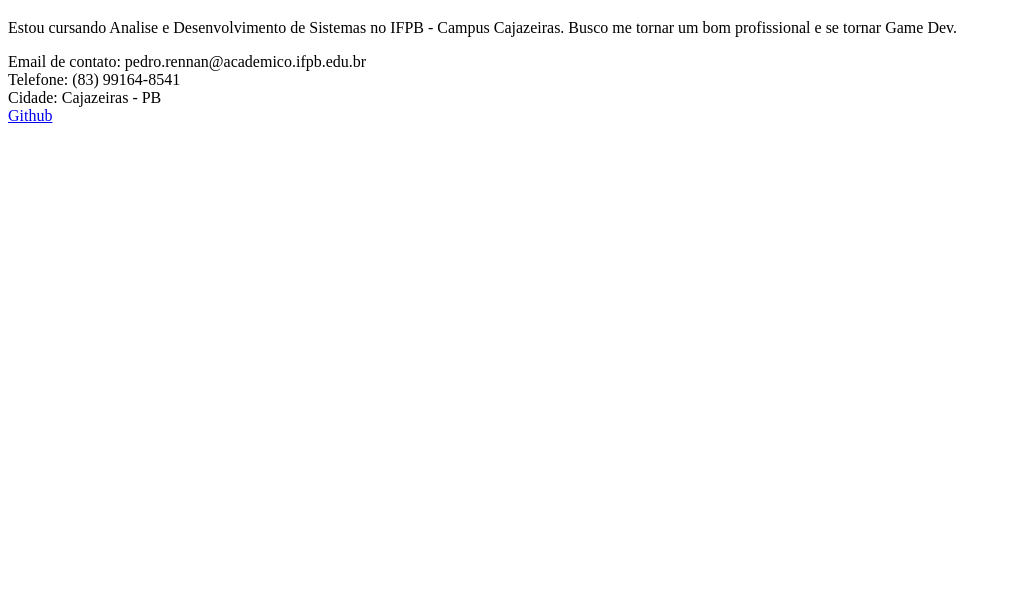
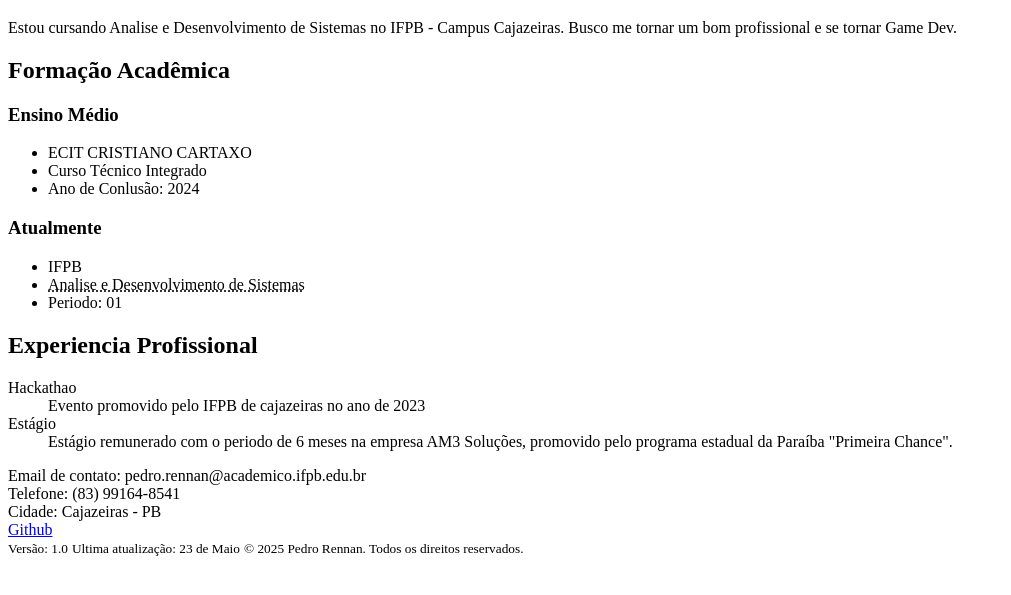
Before and after one commit to devPedroRennan/Atividade-Individual, a plain HTML site: page index.html in a window 1280 px wide. Shown: the part 61-656 px from the top of the page, without its empty margins (0-1011 px from the left). Drawn offline with Linux system fonts and the light colour scheme.

Commit message:
versao 1.0 do codigo, com todos os requisitos

```diff
--- a/index.html
+++ b/index.html
@@ -1,5 +1,5 @@
 <!DOCTYPE html>
-<html lang="en">
+<html lang="pt-br">
 <head>
     <meta charset="UTF-8">
     <meta name="viewport" content="width=device-width, initial-scale=1.0">
@@ -12,11 +12,46 @@
             Busco me tornar um bom profissional e se tornar Game Dev.
         </p>
     </header>
-    <addres>
+    <main>
+        <section class="formacao">
+            <h2>Formação Acadêmica</h2>
+            <h3>Ensino Médio</h3>
+            <ul>
+                <li>ECIT CRISTIANO CARTAXO</li>
+                <li>Curso Técnico Integrado</li>
+                <li>Ano de Conlusão: 2024</li>
+            </ul>
+            <h3>Atualmente</h3>
+            <ul>
+                <li>IFPB</li>
+                <li><abbr title="ADS">Analise e Desenvolvimento de Sistemas</abbr></li>
+                <li>Periodo: 01</li>
+            </ul>
+        </section>
+        <section class="experiencia">
+            <h2>Experiencia Profissional</h2>
+            <dl>
+                <dt>Hackathao</dt>
+                <dd>Evento promovido pelo IFPB de cajazeiras no ano de 2023</dd>
+                <dt>Estágio</dt>
+                <dd>Estágio remunerado com o periodo de 6 meses na empresa AM3 Soluções, promovido
+                    pelo programa estadual da Paraíba "Primeira Chance".
+                </dd>
+            </dl>
+        </section>
+    </main>
+    <footer>
+        <addres>
         Email de contato: pedro.rennan@academico.ifpb.edu.br<br>
         Telefone: (83) 99164-8541<br>
         Cidade: Cajazeiras - PB<br>
         <a href="https://github.com/PedroRennan4444">Github</a>
-    </addres>
+        </addres>
+        <section class="rodape">
+            <small>Versão: 1.0</small>
+            <small>Ultima atualização: 23 de Maio</small>
+            <small>© 2025 Pedro Rennan. Todos os direitos reservados.</small>
+        </section>
+    </footer>
 </body>
 </html>
```
